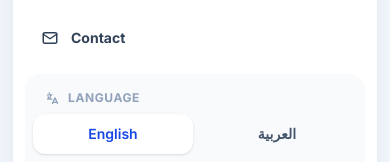
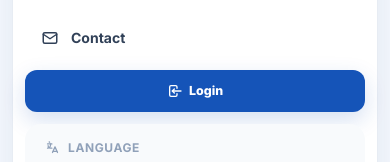
Before and after one commit to adam1618x/intellecta, a Next.js app: page /en in a window 390 px wide. Both pictures are taken after a click on the button "Toggle navigation". Shown: the part 340-502 px from the top of the page. Built offline with nearby package versions, Linux system fonts and the light colour scheme; no server answers; the database is empty.

Commit message:
feat(auth): open auth modal from navbar and wire provider in public layout

```diff
--- a/src/app/[locale]/(public)/layout.tsx
+++ b/src/app/[locale]/(public)/layout.tsx
@@ -1,4 +1,16 @@
 import type { ReactNode } from "react";
 import Navbar from "@/components/public/Navbar";
 import Footer from "@/components/public/Footer";
-export default function PublicLayout({children}:{children:ReactNode}){return <div className="min-h-screen bg-cream"><Navbar/><main>{children}</main><Footer/></div>}
+import AuthModalProvider from "@/components/auth/AuthModalProvider";
+
+export default function PublicLayout({ children }: { children: ReactNode }) {
+  return (
+    <AuthModalProvider>
+      <div className="min-h-screen bg-cream">
+        <Navbar />
+        <main>{children}</main>
+        <Footer />
+      </div>
+    </AuthModalProvider>
+  );
+}
--- a/src/components/public/Navbar.tsx
+++ b/src/components/public/Navbar.tsx
@@ -1,5 +1,5 @@
 "use client";
-
+import { useAuthModal } from "@/components/auth/AuthModalContext";
 import Link from "next/link";
 import { usePathname, useRouter } from "next/navigation";
 import { useLocale, useTranslations } from "next-intl";
@@ -37,6 +37,7 @@ const LINKS = [
 ] as const;
 
 export default function Navbar() {
+  const { openAuthModal } = useAuthModal();
   const t = useTranslations("nav");
   const locale = useLocale();
   const pathname = usePathname();
@@ -108,10 +109,10 @@ export default function Navbar() {
                 </div>
               )}
             </div>
-            <Link href={`/${locale}/login`} className="nav-cta flex items-center gap-1.5">
+            <button type="button" onClick={() => openAuthModal("login")} className="nav-cta flex cursor-pointer items-center gap-1.5">
               <IconLogin size={16} />
               {t("login")}
-            </Link>
+            </button>
           </div>
 
           <button type="button" className="flex h-11 w-11 items-center justify-center rounded-xl border border-slate-200 bg-white text-slate-700 md:hidden" onClick={() => setOpen((v) => !v)} aria-label="Toggle navigation" aria-expanded={open}>
@@ -127,6 +128,14 @@ export default function Navbar() {
                   <Icon size={18} />{t(key)}
                 </Link>
               ))}
+              <button
+                type="button"
+                onClick={() => { setOpen(false); openAuthModal("login"); }}
+                className="nav-cta mt-2 flex w-full cursor-pointer items-center justify-center gap-1.5 py-3.5"
+              >
+                <IconLogin size={16} />
+                {t("login")}
+              </button>
 
             </div>
             <div className="mt-3 rounded-2xl bg-slate-50 p-2">
```
